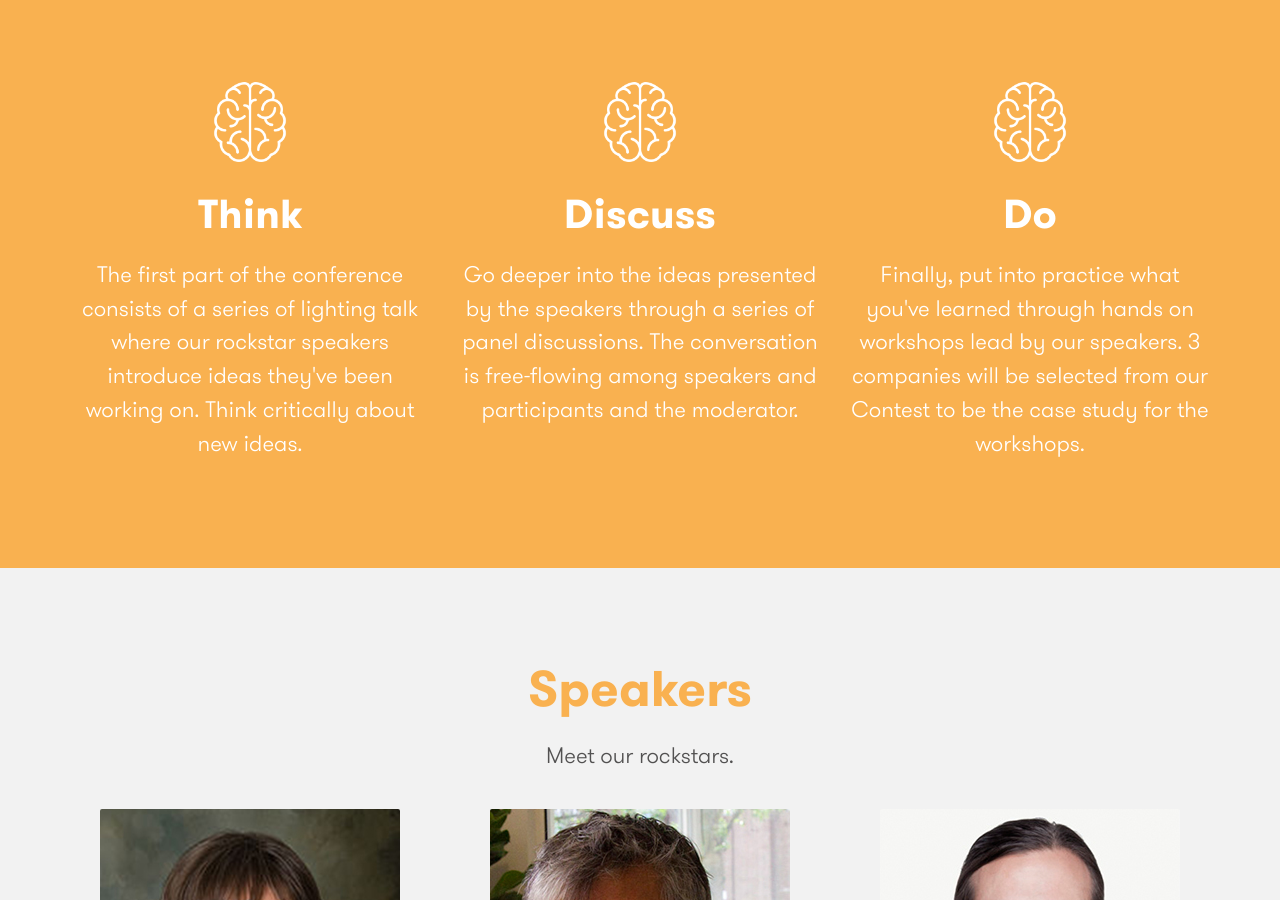
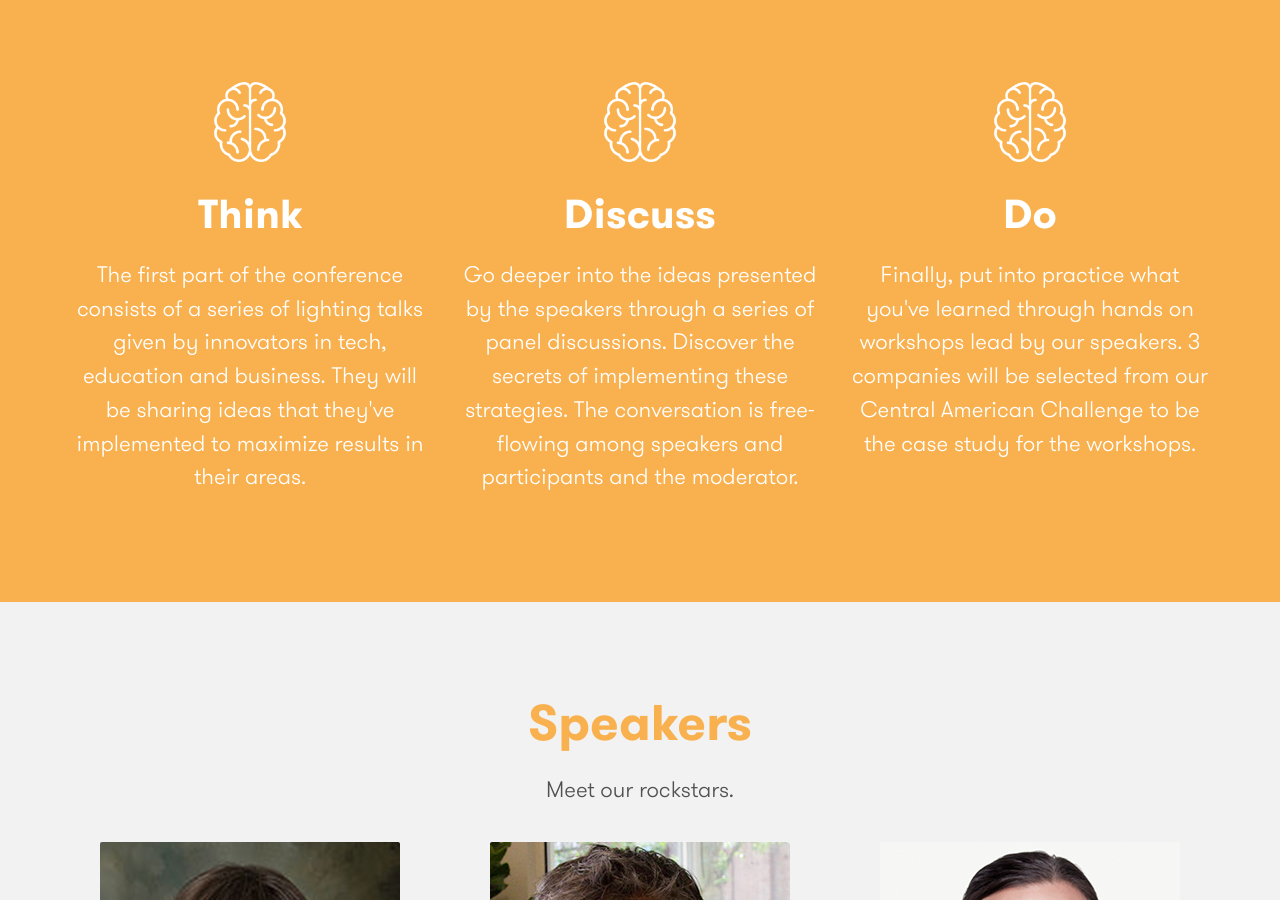
Before and after one commit to isabelgm/antigua10x, a Jekyll site: the page built from index.html, in a window 1280 px wide and 900 px high, scrolled down 1542 px. Built offline with Jekyll 4.4.1, drawn with Linux system fonts in a browser that asks for light colours; nearby versions of some CDN libraries; some web fonts are replaced; some of the changed text lies outside the part shown.

Commit message:
improve copy

```diff
--- a/index.html
+++ b/index.html
@@ -42,20 +42,22 @@ layout: default
       <div class="col-sm-4">
         <img src="../img/brain.png" alt="" class="icon">
         <h3>Think</h3>
-        <p>The first part of the conference consists of a series of lighting talk where our rockstar
-          speakers introduce ideas they've been working on. Think critically about new ideas.</p>
+        <p>The first part of the conference consists of a series of lighting talks given by
+        innovators in tech, education and business. They will be sharing ideas that they've implemented
+        to maximize results in their areas.  </p>
       </div>
       <div class="col-sm-4">
         <img src="../img/brain.png" alt="" class="icon">
         <h3>Discuss</h3>
         <p>Go deeper into the ideas presented by the speakers
-          through a series of panel discussions. The conversation is free-flowing among speakers and participants and the moderator. </p>
+          through a series of panel discussions. Discover the secrets of implementing these strategies.
+          The conversation is free-flowing among speakers and participants and the moderator. </p>
       </div>
       <div class="col-sm-4">
         <img src="../img/brain.png" alt="" class="icon">
         <h3>Do</h3>
         <p>Finally, put into practice what you've learned through hands on workshops lead by our speakers.
-        3 companies will be selected from our Contest to be the case study for the workshops.</p>
+        3 companies will be selected from our Central American Challenge to be the case study for the workshops.</p>
       </div>
     </div>
   </div>
@@ -94,27 +96,22 @@ layout: default
   </div>
 </section>
 
-<section id="contest" class="bg-white">
-  <div class="container center">
-    <h2 class="magenta">Contest</h2>
-  </div>
-</section>
 
 <section id="contest" class="bg-magenta white-text">
-  <div class="container">
+  <div class="container center">
     <h2>Contest</h2>
     <p>Win the opportunity to work alongside our mentors to create the change you want in your company.
-
    </p>
   </div>
 </section>
 
-<<<<<<< 0a1c756ac78febb043e357d12113ed64c8af618b
 <section class="center bg-grey">
   <div class="container">
     <h2>Don't miss the opportunity to make an impact</h2>
     <a href="#" class="button button-primary mt2">Get Tickets Now</a>
-=======
+  </div>
+</section>
+
 <section id="partners" class="bg-white">
   <div class="container center">
     <h2 class="magenta">Partners</h2>
@@ -124,6 +121,5 @@ layout: default
     <div class="col-sm-3">
       <img src="../img/casa-arco.jpg" alt="">
     </div>
->>>>>>> add contest section
   </div>
 </section>
```
